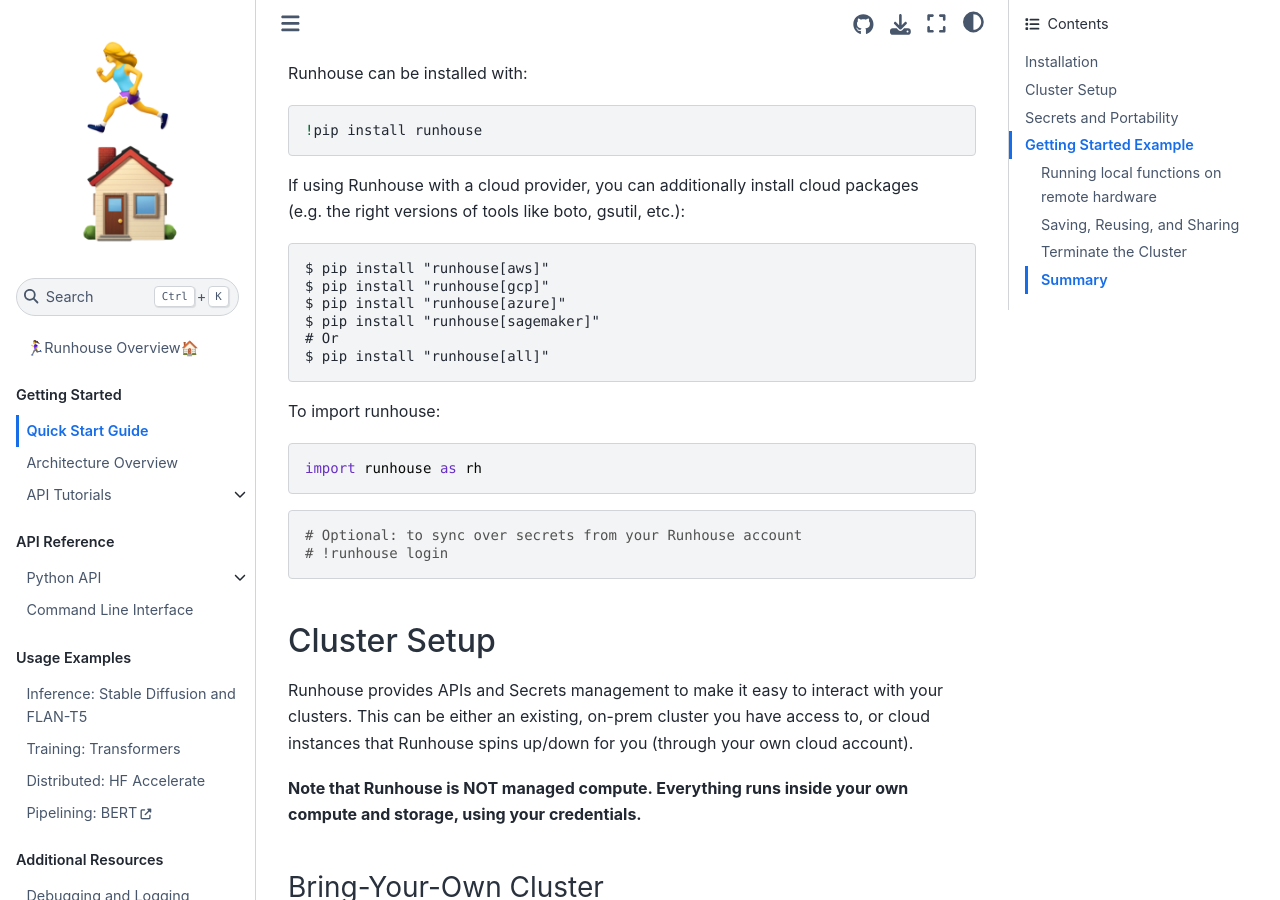
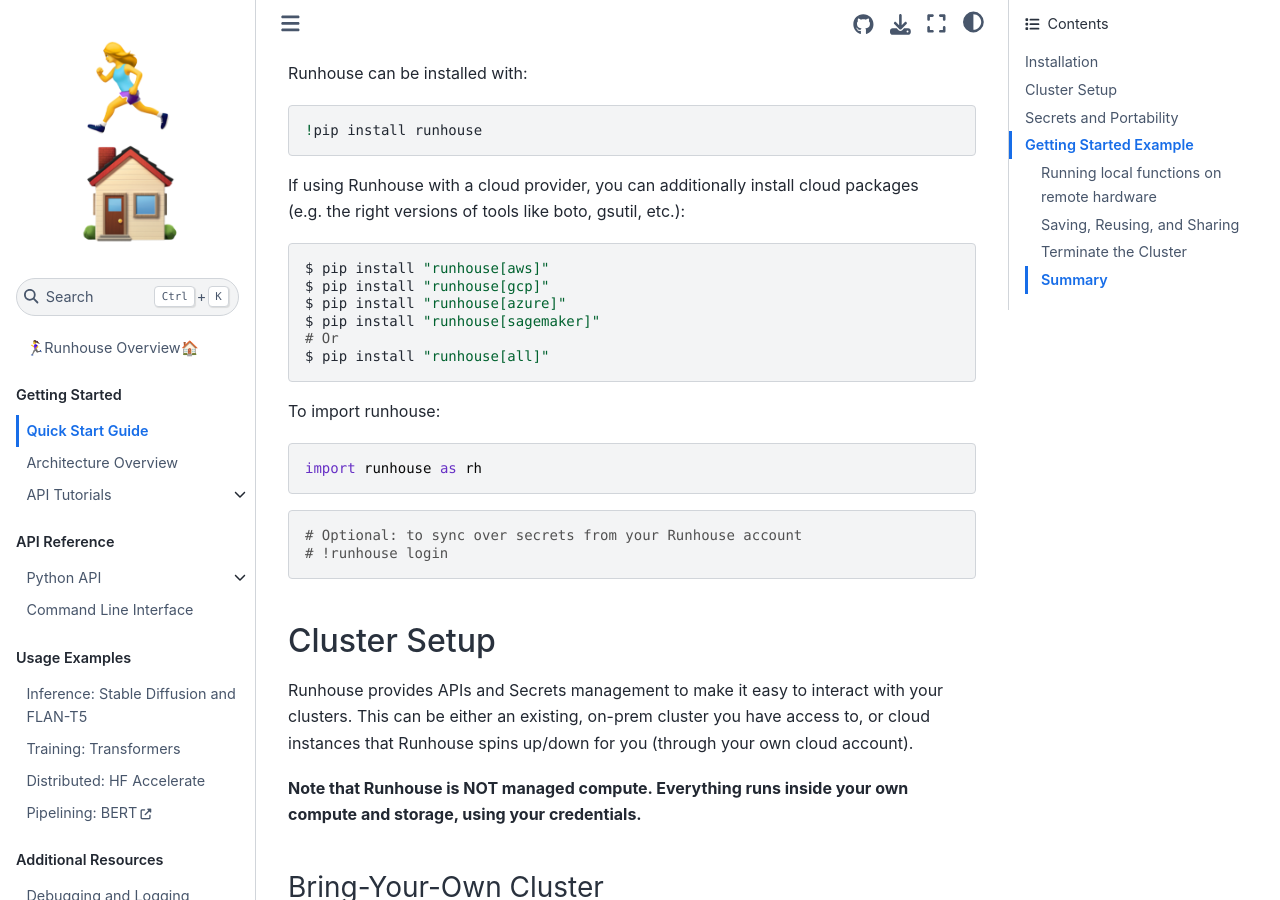
Before and after one commit to run-house/runhouse, a Sphinx documentation site: the page built from docs/tutorials/quick_start.rst, in a window 1280 px wide and 900 px high, scrolled down 323 px. Built offline with Sphinx 7.4.7 and the Sphinx Book theme 1.1.4, drawn with Linux system fonts in a browser that asks for light colours.

Commit message:
Update languages in docs

```diff
--- a/docs/tutorials/examples/inference.rst
+++ b/docs/tutorials/examples/inference.rst
@@ -871,7 +871,7 @@
 model as a class variable. In notebook settings, we define this Module
 in another file and import it here.
 
-::
+.. code:: ipython3
 
     # sd_model.py
 
--- a/docs/tutorials/quick_start.rst
+++ b/docs/tutorials/quick_start.rst
@@ -25,7 +25,7 @@
 cloud packages (e.g. the right versions of tools like boto, gsutil,
 etc.):
 
-::
+.. code:: shell
 
    $ pip install "runhouse[aws]"
    $ pip install "runhouse[gcp]"
```
